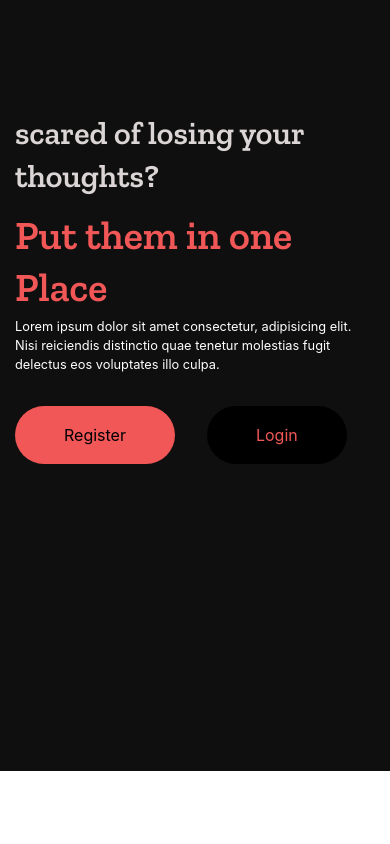
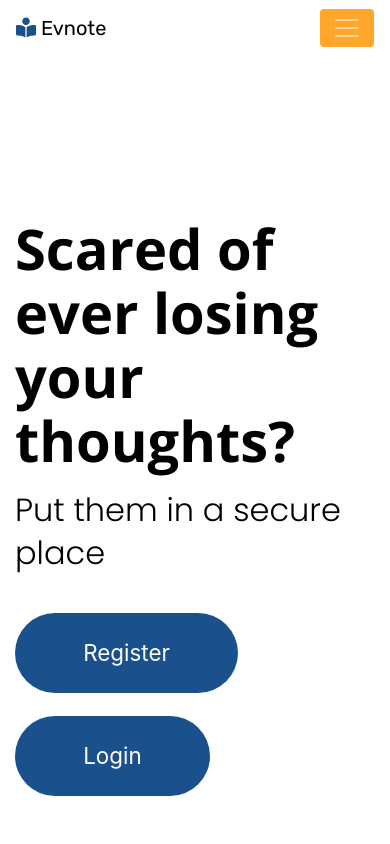
Before and after one commit to Joshua-Ogbonna/iThink, a Vue app: page / in a window 390 px wide. Shown: the top 844 px of the page. Built offline with nearby package versions, Linux system fonts and the light colour scheme.

Commit message:
work on general project

```diff
--- a/public/index.html
+++ b/public/index.html
@@ -13,6 +13,9 @@
     <script src="https://kit.fontawesome.com/913b00d8f7.js" crossorigin="anonymous"></script>
     <link href="https://fonts.googleapis.com/css2?family=Balsamiq+Sans:wght@700&display=swap" rel="stylesheet">
     <link href="https://fonts.googleapis.com/css2?family=Kanit:wght@500&display=swap" rel="stylesheet">
+    <script src="https://kit.fontawesome.com/913b00d8f7.js" crossorigin="anonymous"></script>
+    <link href="https://fonts.googleapis.com/css2?family=Open+Sans:wght@700&display=swap" rel="stylesheet">
+    <link href="https://fonts.googleapis.com/css2?family=Poppins:wght@100;300&display=swap" rel="stylesheet">
   </head>
   <body>
     <noscript>
--- a/src/components/Navigation.vue
+++ b/src/components/Navigation.vue
@@ -1,27 +1,25 @@
 <template>
     <div>
         <nav class="navbar navbar-expand-lg navbar-dark">
-            <router-link class="navbar-brand" to="/">notes</router-link>
+            <router-link class="navbar-brand" to="/"><i class="fas fa-book-reader"></i> Evnote</router-link>
             <button class="navbar-toggler" type="button" data-toggle="collapse" data-target="#navbarNav" aria-controls="navbarNav" aria-expanded="false" aria-label="Toggle navigation">
                 <span class="navbar-toggler-icon"></span>
             </button>
             <div class="collapse navbar-collapse " id="navbarNav">
                 <ul class="navbar-nav ml-auto">
                     <li class="nav-item">
-                        <router-link class="nav-link" to="/about">About</router-link>
+                        <router-link class="nav-link" id="link" to="/about">About</router-link>
                     </li>
                     <li class="nav-item">
-                        <router-link class="nav-link" to="/profile" v-if="isLoggedIn">Profile</router-link>
+                        <router-link class="nav-link" id="link" to="/profile" v-if="isLoggedIn">Profile</router-link>
                     </li>
                     <li class="nav-item">
-                        <router-link class="nav-link" to="/register" v-if="!isLoggedIn">Register</router-link>
+                        <router-link class="nav-link" id="link" to="/register" v-if="!isLoggedIn">Register</router-link>
                     </li>
                     <li class="nav-item">
-                        <router-link class="nav-link" to="/login" v-if="!isLoggedIn">Login</router-link>
+                        <router-link class="nav-link" id="link" to="/login" v-if="!isLoggedIn">Login</router-link>
                     </li>
-                    <li class="nav-item">
-                        <button class="nav-link" v-if="isLoggedIn">Welcome {{user.name}} </button>
-                    </li>
+
                     <li class="nav-item">
                         <button class="nav-link" @click.prevent="logout" v-if="isLoggedIn">Logout</button>
                     </li>
@@ -34,8 +32,9 @@
 <script>
 import { mapGetters, mapActions } from 'vuex'
     export default {
+        name: 'Navigation',
         computed: {
-            ...mapGetters(['isLoggedIn', 'user']),
+            ...mapGetters(['isLoggedIn']),
         },
 
         methods: {
@@ -44,24 +43,33 @@ import { mapGetters, mapActions } from 'vuex'
                 this.signout()
             }
         },
+
     }
 </script>
 
 <style scoped>
-    .navbar-brand {
-        padding-left: 7.7em;
+    i {
+        color: #1a508b;
     }
     .navbar-brand {
-        color: rgb(241, 87, 87);
+        padding-left: 12rem;
+    }
+    .navbar-brand {
+        color: #000;
+        font-family: 'Rubik', sans-serif;
+        font-size: 2g.5em;
+    }
+    .navbar-brand:hover {
+        color: #000;
         font-family: 'Rubik', sans-serif;
         font-size: 1.5em;
     }
     ul {
         padding-right: 7em;
     }
-    .nav-link {
+    #link {
         margin-right: 1.7em;
-        color: rgb(255, 254, 254);
+        color: #000;
         font-family: 'Rubik', sans-serif;
         font-size: 1.2em;
     }
@@ -69,11 +77,10 @@ import { mapGetters, mapActions } from 'vuex'
         color: rgb(241, 87, 87);
     }
     .navbar {
-        background-color:  rgb(15, 15, 15);
-        color: rgb(12, 12, 12);
+        background-color:  #fff;
     }
     button {
-        background-color: rgb(15, 15, 15);
+        background-color: #ffa62b;
         outline: none;
         border: none;
     }
@@ -86,7 +93,7 @@ import { mapGetters, mapActions } from 'vuex'
     }
 
     /* Media query for iPad */
-    @media only screen and (min-width: 768px) {
+    @media only screen and (min-width: 768px) and (max-width: 1166px) {
         .navbar-brand {
             padding-left: 2rem;
         }
--- a/src/views/Home.vue
+++ b/src/views/Home.vue
@@ -1,14 +1,21 @@
 <template>
-  <div class="home">
-    <div class="main">
-      <div class="container">
-        <div class="row">
-          <div class="col-lg-7 first_row">
-            <p class="tagline">scared of losing your thoughts?</p>
-            <span class="head">Put them in one Place</span>
-            <p class="paragraph">Lorem ipsum dolor sit amet consectetur, adipisicing elit. Nisi reiciendis distinctio quae tenetur molestias fugit delectus eos voluptates illo culpa.</p>
-            <router-link to="/register" class="btn register">Register</router-link>
-            <router-link to="/login" class="btn login">Login</router-link>
+  <div>
+    <Navigation />
+    <div class="home">
+      <div class="main">
+        <div class="container">
+          <div class="row">
+            <div class="col-lg-7 first_row">
+              <p class="tagline">Scared of ever losing your thoughts?</p>
+              <p class="head">Put them in a secure place</p>
+
+              <router-link to="/register" v-if="!isLoggedIn" class="btn register">Register</router-link>
+              <router-link to="/login" v-if="!isLoggedIn" class="btn login">Login</router-link>
+              <router-link to="/profile" v-if="isLoggedIn" class="btn login">Dashboard</router-link>
+            </div>
+            <div class="col-lg-5 second_row">
+              <img src="@/svgs/diary.svg" class="img-fluid" alt="POST SVG">
+            </div>
           </div>
         </div>
       </div>
@@ -18,53 +25,54 @@
 
 <script>
 // @ is an alias to /src
+import Navigation from '@/components/Navigation'
+import { mapGetters } from 'vuex'
 
 export default {
   name: 'Home',
   components: {
-
-  }
+    Navigation
+  },
+  computed: {
+    ...mapGetters(['isLoggedIn'])
+  },
 }
 </script>
 
 <style lang="css" scoped>
-  .main {
-    background-color:  rgb(15, 15, 15);
-    height: 91.3vh;
-    width: 100%;
-  }
+
   .first_row {
     margin: 10em 0;
     line-height: 2.7em;
   }
+  .second_row {
+    margin-top: 8rem;
+  }
   .tagline {
-    color: rgb(219, 213, 213);
-    font-family: 'Zilla Slab', serif;
-    font-size: 2.5em;
+    color: #000;
+    font-family: 'Open Sans', sans-serif;
+    font-size: 3.5em;
+    line-height: 4rem;
+    font-weight: 700;
   }
   .head {
-    font-family: 'Zilla Slab', serif;
-    font-size: 3.5em;
-    color: rgb(241, 87, 87);
-    margin-top: 2em;
-  }
-  .paragraph {
-    line-height: 1.5em;
-    color: #fff;
+    font-family: 'Poppins', sans-serif;
+    font-size: 2em;
+    color: #000;
   }
   .register {
     margin-right: 2em;
-    background: rgb(241, 87, 87);
-    color: #000;
+    background: #1a508b;
+    color: #fff;
     font-size: 1.4em;
     border-radius: 40px;
     padding: 1em 3em;
     margin-top: 1em;
   }
   .login {
-    background: #000;
+    background: #1a508b;
     outline: none;
-    color: rgb(241, 87, 87);
+    color: #fff;
     font-size: 1.4em;
     border-radius: 40px;
     padding: 1em 3em;
@@ -73,14 +81,13 @@ export default {
 
   /* Media query for iPhone 5/SE */
 
-  @media only screen and (min-width: 768px) {
+  @media only screen and (min-width: 768px) and (max-width: 1268px) {
     .first_row {
         margin: 15em 0;
-        line-height: 2.7em;
     }
     .register {
       margin-right: 2em;
-      background: rgb(241, 87, 87);
+
       color: #000;
       font-size: 1.2rem;
       border-radius: 40px;
@@ -90,75 +97,28 @@ export default {
     .login {
       background: #000;
       outline: none;
-      color: rgb(241, 87, 87);
+
       font-size: 1.3rem;
       border-radius: 40px;
       padding: 1em 3em;
       margin-top: 1em;
     }
     .tagline {
-      color: rgb(219, 213, 213);
-      font-family: 'Zilla Slab', serif;
       font-size: 2.5rem;
     }
     .head {
-      font-family: 'Zilla Slab', serif;
       font-size: 3em;
-      color: rgb(241, 87, 87);
-      margin-top: 2em;
     }
     .paragraph {
       font-size: 1.2rem;
     }
   }
 
-  /* Media query for mobiles */
-  @media only screen and (max-width: 736px) {
-    .first_row {
-        margin: 7em 0;
-        line-height: 2.7em;
-    }
-    .register {
-      margin-right: 2em;
-      background: rgb(241, 87, 87);
-      color: #000;
-      font-size: 1rem;
-      border-radius: 40px;
-      padding: 1em 3em;
-      margin-top: 1em;
-    }
-    .login {
-      background: #000;
-      outline: none;
-      color: rgb(241, 87, 87);
-      font-size: 1rem;
-      border-radius: 40px;
-      padding: 1em 3em;
-      margin-top: 1em;
-    }
-    .tagline {
-      color: rgb(219, 213, 213);
-      font-family: 'Zilla Slab', serif;
-      font-size: 2rem;
-    }
-    .head {
-      font-family: 'Zilla Slab', serif;
-      font-size: 2.5em;
-      color: rgb(241, 87, 87);
-      margin-top: 2em;
-    }
-    .paragraph {
-      font-size: 0.8rem;
-    }
-  }
+  /* Media query for mobiles *
 
   /* Media query laptop and above */
   @media screen and (min-width: 1366px) {
-    .main {
-      background-color:  rgb(15, 15, 15);
-      height: 707px;
-      width: 100%;
-    }
+
     .first_row {
         margin: 10rem 0;
         line-height: 2.7em;
--- a/src/views/Profile.vue
+++ b/src/views/Profile.vue
@@ -1,4 +1,6 @@
 <template>
+    <div>
+
         <div class="container mt-4">
 
             <div class="row">
@@ -67,6 +69,7 @@
                             <!-- End of modal -->
             <router-link to="/add-thought"><i class="fas fa-plus" id="fas"></i></router-link>
         </div>
+    </div>
 </template>
 
 <script>
@@ -77,6 +80,7 @@ import Swal from 'sweetalert2'
 
     export default {
         // Vue Data
+
         data() {
             return {
                 showForm: false,
```
Also changed, not shown: src/svgs/diary.svg (added), src/svgs/post.svg (added). Lines whose indentation alone changed are shown as unchanged.
